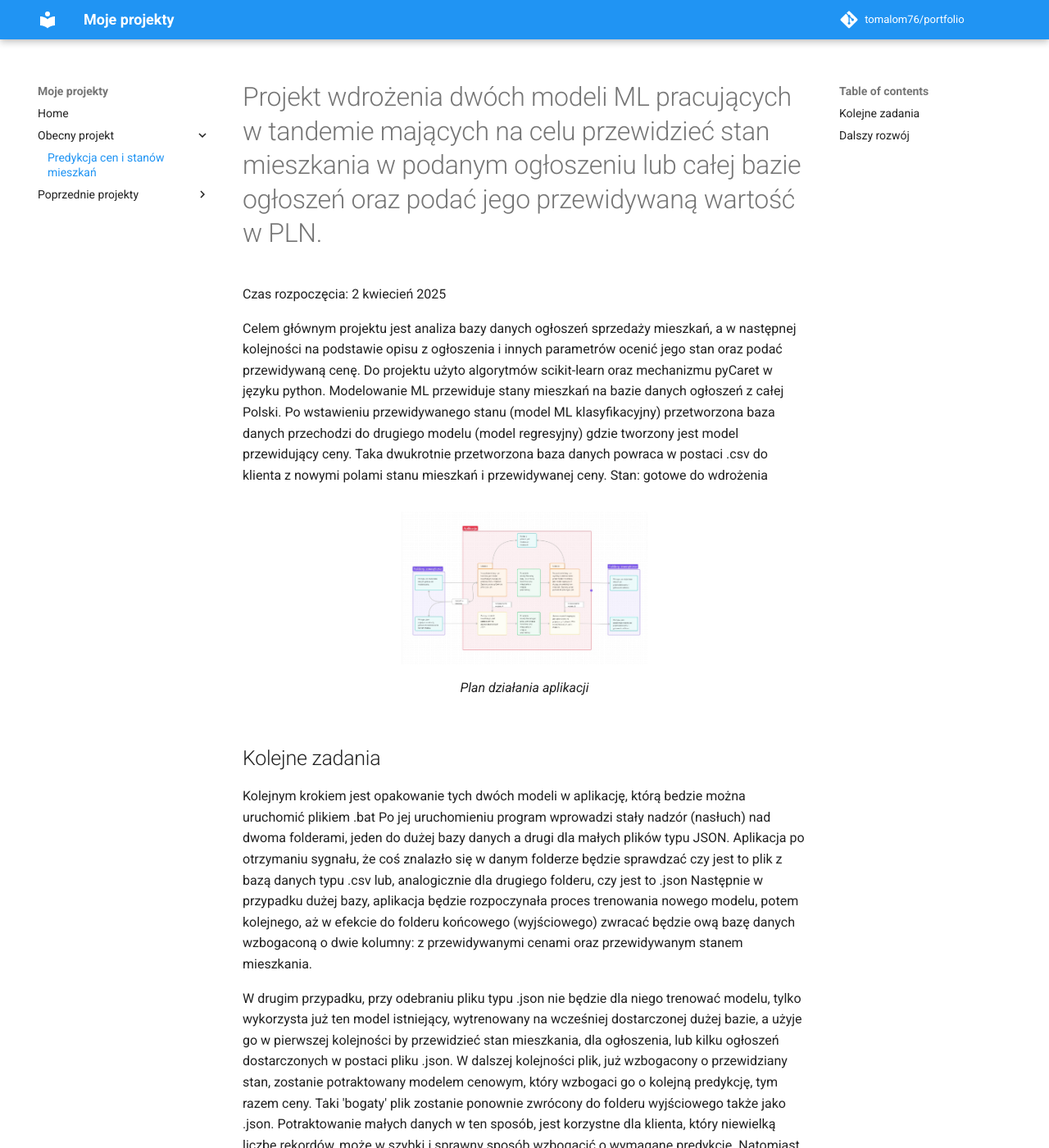
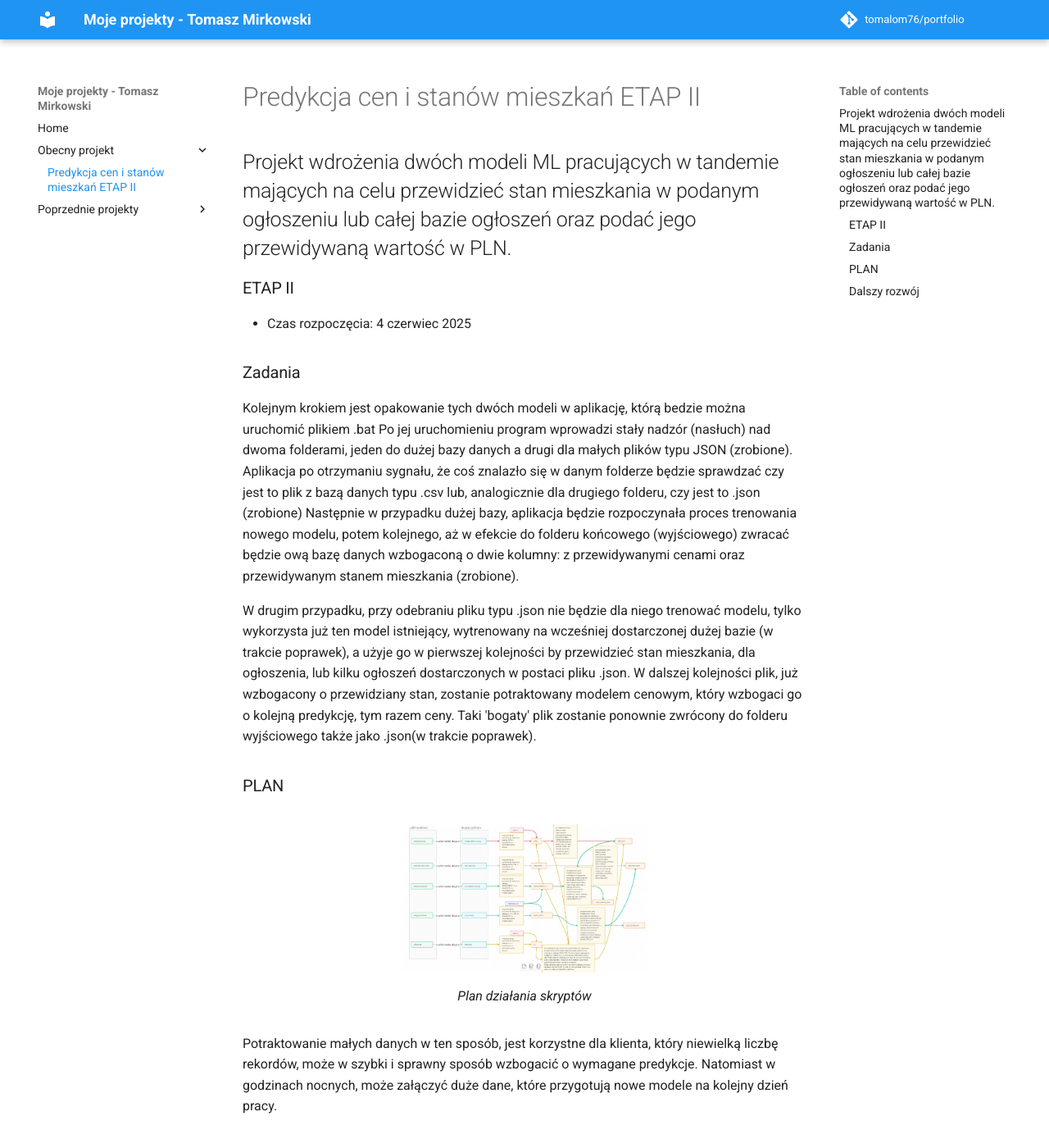
Before and after one commit to Tomalom76/portfolio, an MkDocs documentation site: the page built from docs/Investoro/index.md, in a window 1280 px wide and 1400 px high. Shown: the whole window at 82% size. Built offline with MkDocs 1.6.1 and Material for MkDocs 9.7.7, drawn with Linux system fonts in a browser that asks for light colours; comment, search, counter and statistics services are not loaded; some of the changed text lies outside the part shown.

Commit message:
dodanie Investoro2

```diff
--- a/docs/Investoro/index.md
+++ b/docs/Investoro/index.md
@@ -1,45 +1,40 @@
 
-# Projekt wdrożenia dwóch modeli ML pracujących w tandemie mających na celu przewidzieć stan mieszkania w podanym ogłoszeniu lub całej bazie ogłoszeń oraz podać jego przewidywaną wartość w PLN.
+## Projekt wdrożenia dwóch modeli ML pracujących w tandemie mających na celu przewidzieć stan mieszkania w podanym ogłoszeniu lub całej bazie ogłoszeń oraz podać jego przewidywaną wartość w PLN.
 
-Czas rozpoczęcia: 2 kwiecień 2025
 
-Celem głównym projektu jest analiza bazy danych ogłoszeń sprzedaży mieszkań, a w następnej
-kolejności na podstawie opisu z ogłoszenia i innych parametrów ocenić jego stan oraz podać
-przewidywaną cenę.
-Do projektu użyto algorytmów scikit-learn oraz mechanizmu pyCaret w języku python. Modelowanie
-ML przewiduje stany mieszkań na bazie danych ogłoszeń z całej Polski.
-Po wstawieniu przewidywanego stanu (model ML klasyfikacyjny) przetworzona baza danych przechodzi
-do drugiego modelu (model regresyjny) gdzie tworzony jest model przewidujący ceny.
-Taka dwukrotnie przetworzona baza danych powraca w postaci .csv do klienta z nowymi polami
-stanu mieszkań i przewidywanej ceny.
-Stan: gotowe do wdrożenia
+
+### ETAP II
+
+* Czas rozpoczęcia: 4 czerwiec 2025
+
+
+### Zadania
+Kolejnym krokiem jest opakowanie tych dwóch modeli w aplikację, którą bedzie można uruchomić plikiem .bat
+Po jej uruchomieniu program wprowadzi stały nadzór (nasłuch) nad dwoma folderami, jeden do dużej bazy danych
+a drugi dla małych plików typu JSON (zrobione).
+Aplikacja po otrzymaniu sygnału, że coś znalazło się w danym folderze będzie sprawdzać czy jest to plik
+z bazą danych typu .csv lub, analogicznie dla drugiego folderu, czy jest to .json (zrobione)
+Następnie w przypadku dużej bazy, aplikacja będzie rozpoczynała proces trenowania nowego modelu, potem kolejnego, aż
+w efekcie do folderu końcowego (wyjściowego) zwracać będzie ową bazę danych wzbogaconą o dwie kolumny: z przewidywanymi
+cenami oraz przewidywanym stanem mieszkania (zrobione).
+
+W drugim przypadku, przy odebraniu pliku typu .json nie będzie dla niego trenować modelu, tylko wykorzysta już ten
+model istniejący, wytrenowany na wcześniej dostarczonej dużej bazie (w trakcie poprawek), a użyje go w pierwszej kolejności by przewidzieć stan mieszkania,
+dla ogłoszenia, lub kilku ogłoszeń dostarczonych w postaci pliku .json. W dalszej kolejności plik, już wzbogacony o przewidziany
+stan, zostanie potraktowany modelem cenowym, który wzbogaci go o kolejną predykcję, tym razem ceny. Taki 'bogaty' plik
+zostanie ponownie zwrócony do folderu wyjściowego także jako .json(w trakcie poprawek).
+
+### PLAN
 
 <figure markdown="1">
-  <img src="https://raw.githubusercontent.com/Tomalom76/portfolio/main/docs/Investoro/images/plan.jpg" alt="Investoro project1" width="300">
-  <figcaption>Plan działania aplikacji</figcaption>
+  <img src="https://raw.githubusercontent.com/Tomalom76/portfolio/main/docs/Investoro/images/skrypty.jpg" alt="Investoro project1" width="300">
+  <figcaption>Plan działania skryptów</figcaption>
 </figure>
 
-## Kolejne zadania
-Kolejnym krokiem jest opakowanie tych dwóch modeli w aplikację, którą bedzie można uruchomić plikiem .bat
-Po jej uruchomieniu program wprowadzi stały nadzór (nasłuch) nad dwoma folderami, jeden do dużej bazy danych
-a drugi dla małych plików typu JSON.
-Aplikacja po otrzymaniu sygnału, że coś znalazło się w danym folderze będzie sprawdzać czy jest to plik
-z bazą danych typu .csv lub, analogicznie dla drugiego folderu, czy jest to .json
-Następnie w przypadku dużej bazy, aplikacja będzie rozpoczynała proces trenowania nowego modelu, potem kolejnego, aż
-w efekcie do folderu końcowego (wyjściowego) zwracać będzie ową bazę danych wzbogaconą o dwie kolumny: z przewidywanymi
-cenami oraz przewidywanym stanem mieszkania.
-
-W drugim przypadku, przy odebraniu pliku typu .json nie będzie dla niego trenować modelu, tylko wykorzysta już ten
-model istniejący, wytrenowany na wcześniej dostarczonej dużej bazie, a użyje go w pierwszej kolejności by przewidzieć stan mieszkania,
-dla ogłoszenia, lub kilku ogłoszeń dostarczonych w postaci pliku .json. W dalszej kolejności plik, już wzbogacony o przewidziany
-stan, zostanie potraktowany modelem cenowym, który wzbogaci go o kolejną predykcję, tym razem ceny. Taki 'bogaty' plik
-zostanie ponownie zwrócony do folderu wyjściowego także jako .json.
 Potraktowanie małych danych w ten sposób, jest korzystne dla klienta, który niewielką liczbę rekordów, może w szybki i
 sprawny sposób wzbogacić o wymagane predykcje. Natomiast w godzinach nocnych, może załączyć duże dane, które przygotują
 nowe modele na kolejny dzień pracy.
 
-## Dalszy rozwój
-Dalsze plany na rozwój, czyli etap II ma polegać na rozwoju aplikacji wykorzystujący model językowy LLM, który na
-podstawie opisu wklejonego z ogłoszenia, lub/także zdjęcia, mógłby w sposób bardziej szczegółowy rozpoznać
-stan nieruchomości i dać ocenę. Tutaj oczywiście wchodzą już koszty użycia danego modelu językowego i należy liczyć się
-z pewnymi wydatkami, w szczególności kiedy to baza ma liczbę rekordów liczoną w milionach.
+### Dalszy rozwój
+W dalszej kolejności planowane jest potrzymanie i obsługa serwisowa oraz wprowadzanie innowacyjnych poprawek do modeli,
+zapewniających poprawę jego działania (np. normalizacja yeo-johnsona).
--- /dev/null
+++ b/docs/Investoro2/index.md
@@ -0,0 +1,27 @@
+## Projekt wdrożenia dwóch modeli ML pracujących w tandemie mających na celu przewidzieć stan mieszkania w podanym ogłoszeniu lub całej bazie ogłoszeń oraz podać jego przewidywaną wartość w PLN.
+
+
+
+### ETAP I
+
+* Czas rozpoczęcia: 2 kwiecień 2025 - 3 czerwca 2025
+
+Celem głównym projektu jest analiza bazy danych ogłoszeń sprzedaży mieszkań, a w następnej
+kolejności na podstawie opisu z ogłoszenia i innych parametrów ocenić jego stan oraz podać
+przewidywaną cenę.
+Do projektu użyto algorytmów scikit-learn oraz mechanizmu pyCaret w języku python. Modelowanie
+ML przewiduje stany mieszkań na bazie danych ogłoszeń z całej Polski.
+Po wstawieniu przewidywanego stanu (model ML klasyfikacyjny) przetworzona baza danych przechodzi
+do drugiego modelu (model regresyjny) gdzie tworzony jest model przewidujący ceny.
+Taka dwukrotnie przetworzona baza danych powraca w postaci .csv do klienta z nowymi polami
+stanu mieszkań i przewidywanej ceny.
+Status: wdrożone
+
+<figure markdown="1">
+  <img src="https://raw.githubusercontent.com/Tomalom76/portfolio/main/docs/Investoro2/images/plan.jpg" alt="Investoro project1" width="300">
+  <figcaption>Plan działania aplikacji</figcaption>
+</figure>
+
+### MLFLOW
+Do aplikacji modelujący wprowadzony został moduł zarządzający zebranymi modelami w formie webowej. Można w nim wybierać najbardziej
+aktualne modele produkcyjne oraz śledzić metryki modeli oraz porównywać je ze sobą.
--- a/mkdocs.yml
+++ b/mkdocs.yml
@@ -1,6 +1,6 @@
 site_name: Portfolio Tomasz Mirkowski
 
-site_name: Moje projekty
+site_name: Moje projekty - Tomasz Mirkowski
 site_author: Tomasz Mirkowski
 site_description: >-
     Portfolio moich projektów.
@@ -16,8 +16,9 @@
 nav:
 - Home: index.md
 - Obecny projekt:
-  - "Predykcja cen i stanów mieszkań": Investoro/index.md
+  - "Predykcja cen i stanów mieszkań ETAP II": Investoro/index.md
 - Poprzednie projekty:
+  - "Investoro - ETAP I": Investoro2/index.md
   - "Stan"   : Stan/index.md
   - "MójGPT" : mojGPT/index.md
   - "Grupy"  : grupy/index.md
```
Also changed, not shown: docs/Investoro/images/skrypty.jpg (added), docs/Investoro2/images/plan.jpg (renamed from docs/Investoro/images/plan.jpg).
